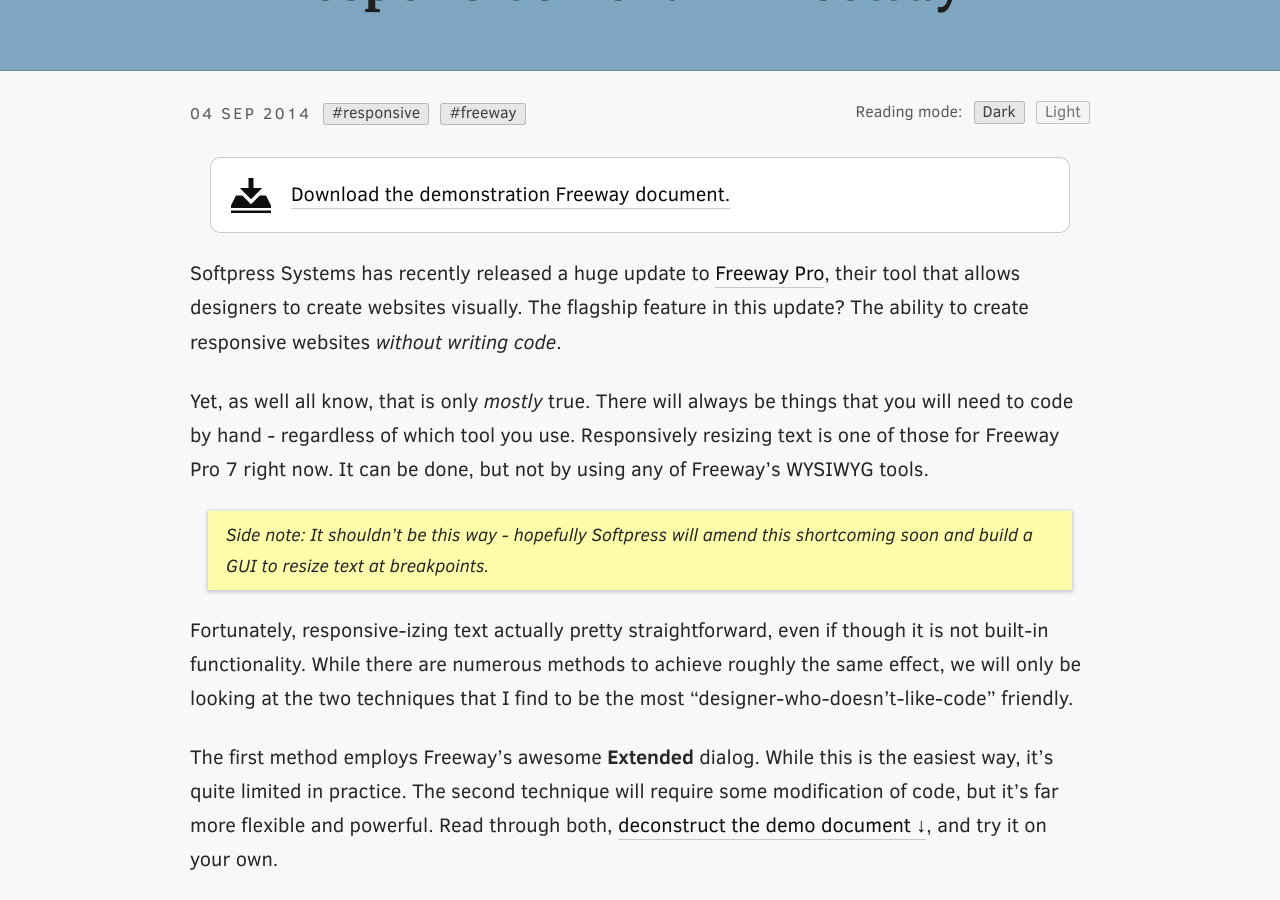
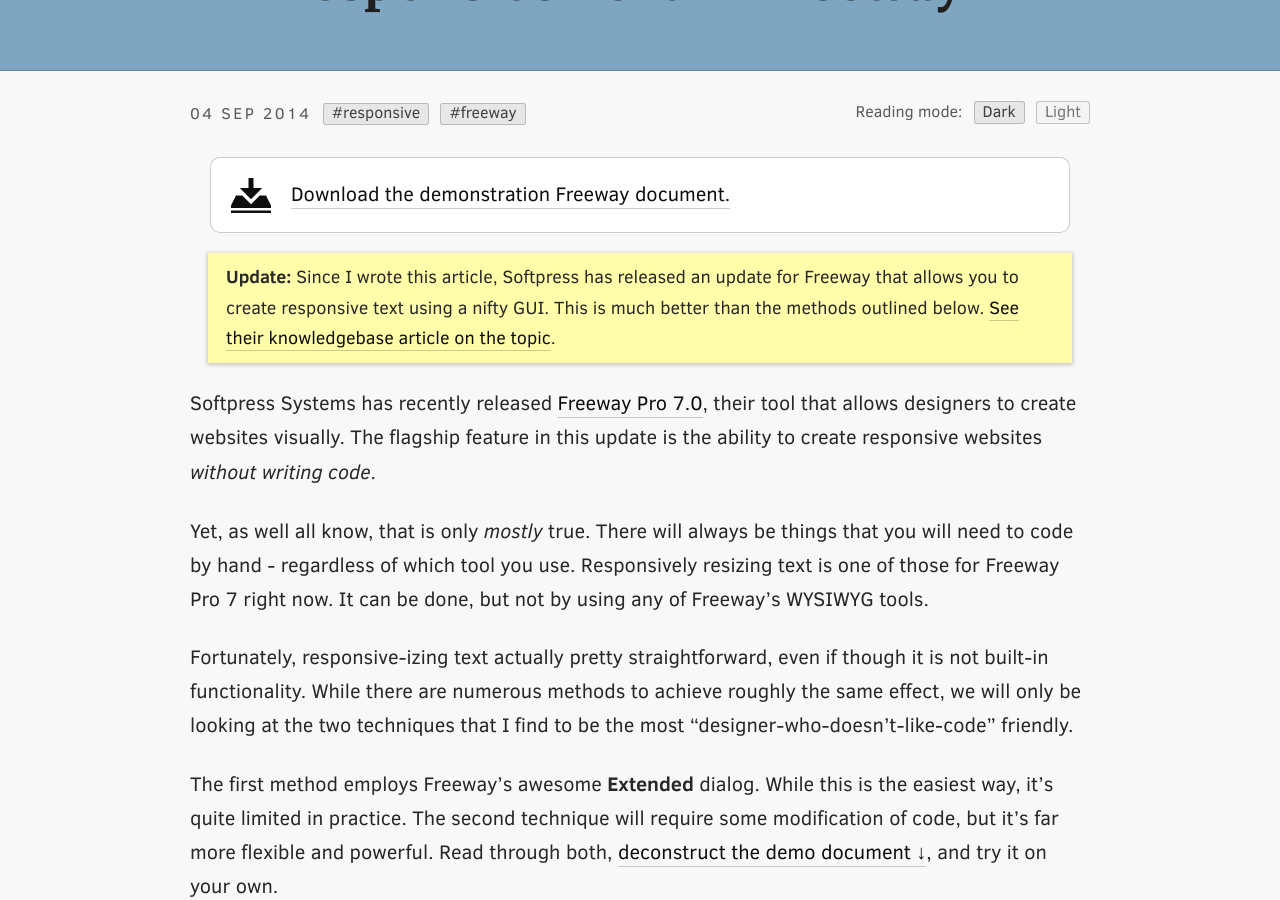
Before and after one commit to calebgrove/CalebGrove, a Jekyll site: the page built from _posts/2014-09-04-responsive-text-in-freeway-7.md, in a window 1280 px wide and 900 px high, scrolled down 289 px. Built offline with Jekyll 4.4.1, drawn with Linux system fonts in a browser that asks for light colours.

Commit message:
Updates and clarifications

```diff
--- a/_posts/2014-09-04-responsive-text-in-freeway-7.md
+++ b/_posts/2014-09-04-responsive-text-in-freeway-7.md
@@ -8,12 +8,12 @@
 [Download the demonstration Freeway document.](/download/Responsive-Text.freeway)
 {:.download.freeway}
 
-Softpress Systems has recently released a huge update to [Freeway Pro](http://www.softpress.com/freeway-pro/), their tool that allows designers to create websites visually. The flagship feature in this update? The ability to create responsive websites *without writing code*.
+**Update:** Since I wrote this article, Softpress has released an update for Freeway that allows you to create responsive text using a nifty GUI. This is much better than the methods outlined below. [See their knowledgebase article on the topic](http://www.softpress.com/kb/questions/509/Changing+style+attributes+at+breakpoints).
+{:.note}
+
+Softpress Systems has recently released [Freeway Pro 7.0](http://www.softpress.com/freeway-pro/), their tool that allows designers to create websites visually. The flagship feature in this update is the ability to create responsive websites *without writing code*.
 
 Yet, as well all know, that is only *mostly* true. There will always be things that you will need to code by hand - regardless of which tool you use. Responsively resizing text is one of those for Freeway Pro 7 right now. It can be done, but not by using any of Freeway's WYSIWYG tools.
-
-*Side note: It shouldn't be this way - hopefully Softpress will amend this shortcoming soon and build a GUI to resize text at breakpoints.*
-{:.note}
 
 Fortunately, responsive-izing text actually pretty straightforward, even if though it is not built-in functionality. While there are numerous methods to achieve roughly the same effect, we will only be looking at the two techniques that I find to be the most "designer-who-doesn't-like-code" friendly.
 
```
Also changed, not shown: _posts/2013-04-01-responsive-images.md (+1 -1 lines).
